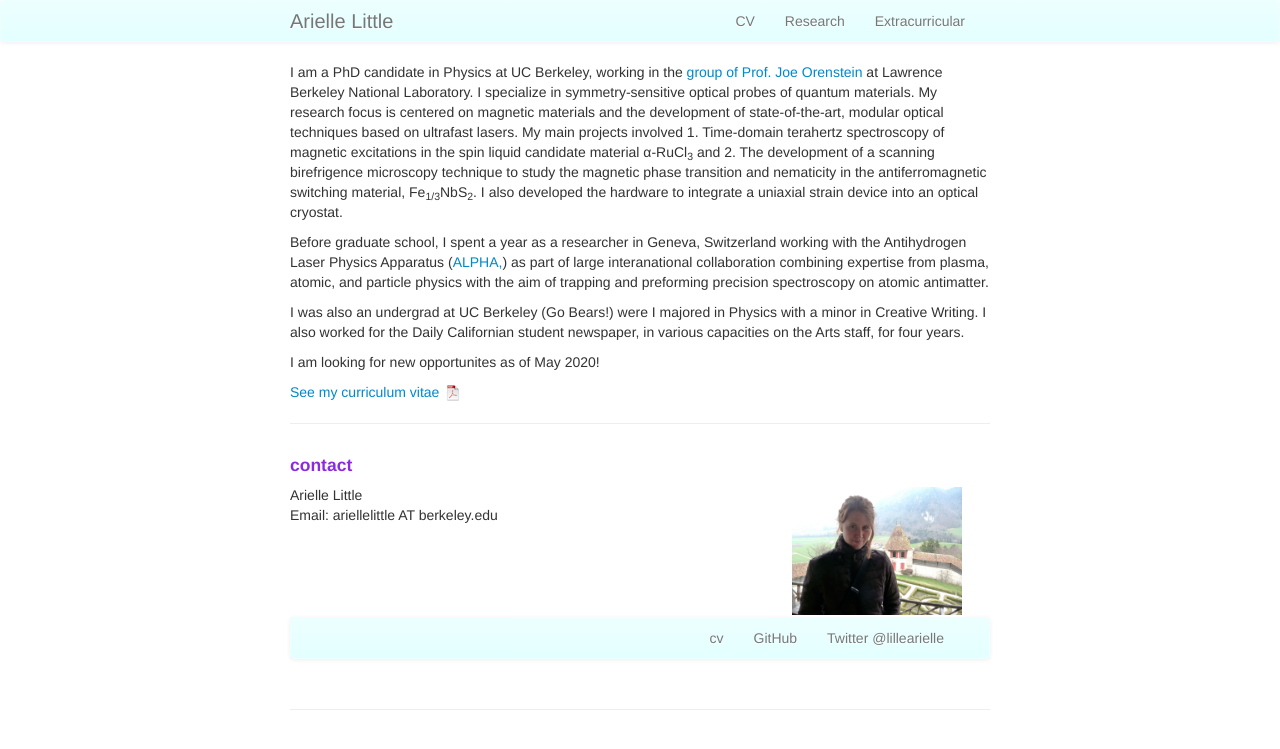
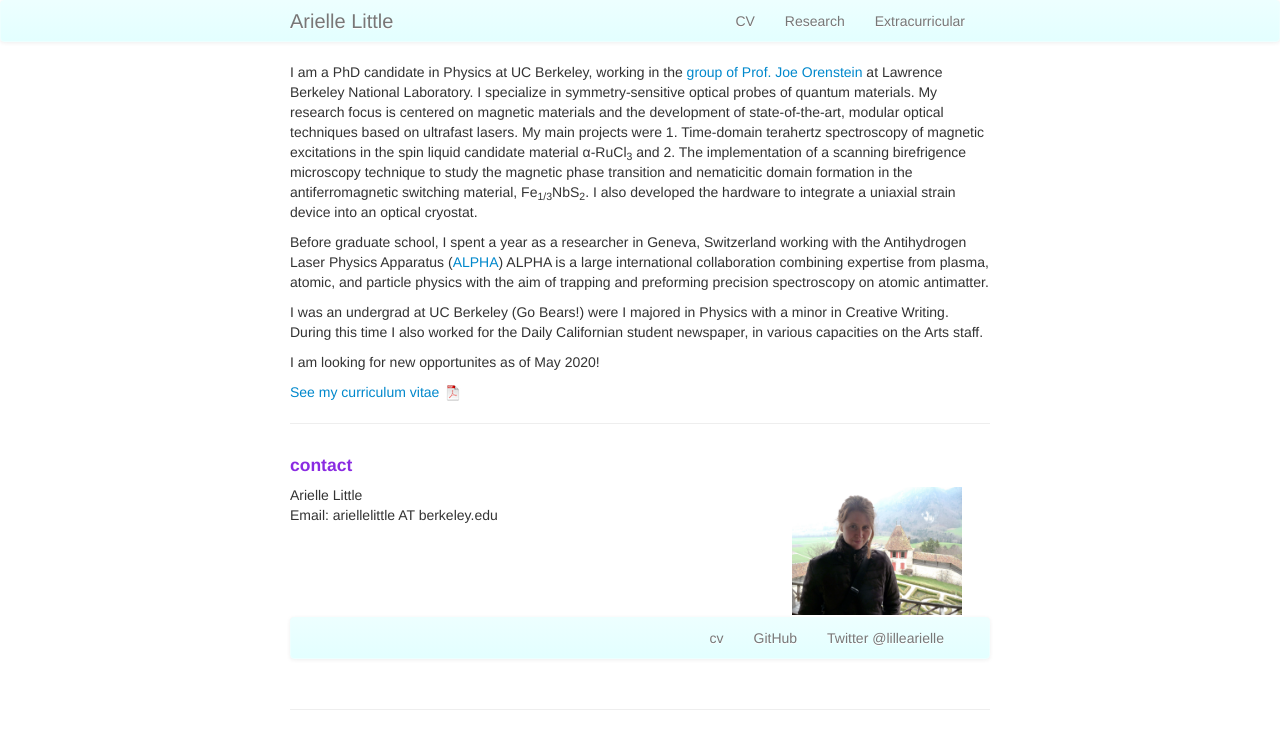
Before and after one commit to ariellel118/ariellel118.github.io, a Jekyll site: the page built from index.md, in a window 1280 px wide. Shown: the top 749 px of the page. Built offline with Jekyll 4.4.1, drawn with Linux system fonts in a browser that asks for light colours.

```diff
--- a/index.md
+++ b/index.md
@@ -6,11 +6,11 @@ keywords:
 ---
 
 
-I am a PhD candidate in Physics at UC Berkeley, working in the <a href="http://orensteinlab.berkeley.edu/orenstein-group/">group of Prof. Joe Orenstein </a> at Lawrence Berkeley National Laboratory. I specialize in symmetry-sensitive optical probes of quantum materials. My research focus is centered on magnetic materials and the development of state-of-the-art, modular optical techniques based on ultrafast lasers. My main projects involved 1. Time-domain terahertz spectroscopy of magnetic excitations in the spin liquid candidate material &alpha;-RuCl<sub>3</sub> and 2. The development of a scanning birefrigence microscopy technique to study the magnetic phase transition and nematicity in the antiferromagnetic switching material, Fe<sub>1/3</sub>NbS<sub>2</sub>. I also developed the hardware to integrate a uniaxial strain device into an optical cryostat.
+I am a PhD candidate in Physics at UC Berkeley, working in the <a href="http://orensteinlab.berkeley.edu/orenstein-group/">group of Prof. Joe Orenstein </a> at Lawrence Berkeley National Laboratory. I specialize in symmetry-sensitive optical probes of quantum materials. My research focus is centered on magnetic materials and the development of state-of-the-art, modular optical techniques based on ultrafast lasers. My main projects were 1. Time-domain terahertz spectroscopy of magnetic excitations in the spin liquid candidate material &alpha;-RuCl<sub>3</sub> and 2. The implementation of a scanning birefrigence microscopy technique to study the magnetic phase transition and nematicitic domain formation in the antiferromagnetic switching material, Fe<sub>1/3</sub>NbS<sub>2</sub>. I also developed the hardware to integrate a uniaxial strain device into an optical cryostat.
 
-Before graduate school, I spent a year as a researcher in Geneva, Switzerland working with the Antihydrogen Laser Physics Apparatus (<a href="http://alpha.web.cern.ch/">ALPHA,</a>) as part of large interanational collaboration combining expertise from plasma, atomic, and particle physics with the aim of trapping and preforming precision spectroscopy on atomic antimatter.
+Before graduate school, I spent a year as a researcher in Geneva, Switzerland working with the Antihydrogen Laser Physics Apparatus (<a href="http://alpha.web.cern.ch/">ALPHA</a>) ALPHA is a large international collaboration combining expertise from plasma, atomic, and particle physics with the aim of trapping and preforming precision spectroscopy on atomic antimatter.
 
-I was also an undergrad at UC Berkeley (Go Bears!) were I majored in Physics with a minor in Creative Writing. I also worked for the Daily Californian student newspaper, in various capacities on the Arts staff, for four years.
+I was an undergrad at UC Berkeley (Go Bears!) were I majored in Physics with a minor in Creative Writing. During this time I also worked for the Daily Californian student newspaper, in various capacities on the Arts staff.
 
 I am looking for new opportunites as of May 2020!
 
```
